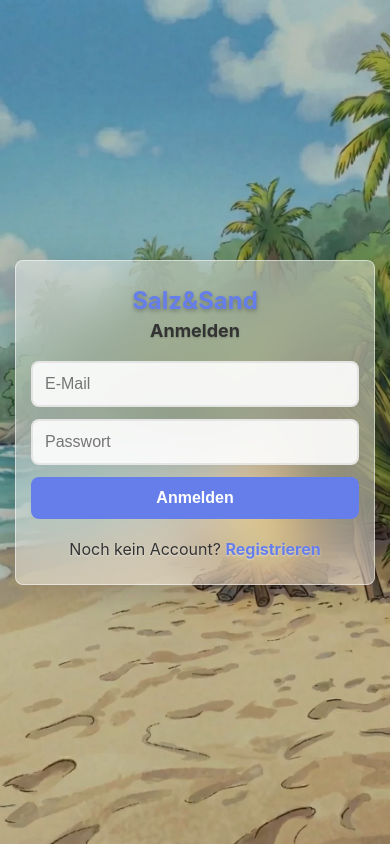
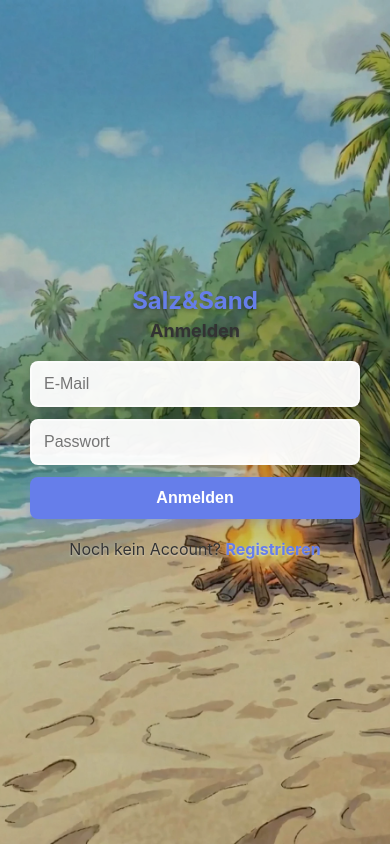
Before and after one commit to Philip8861/salz-sand, a React (Vite) app in the folder frontend/: page /login in a window 390 px wide. Built offline with nearby package versions, Linux system fonts and the light colour scheme; no server answers.

Commit message:
Style: Weißen Balken entfernt, nur Eingabefelder sichtbar

```diff
--- a/frontend/src/pages/Auth.css
+++ b/frontend/src/pages/Auth.css
@@ -43,14 +43,14 @@
 }
 
 .auth-card {
-  background: rgba(255, 255, 255, 0.25);
-  backdrop-filter: blur(25px);
+  background: transparent;
+  backdrop-filter: none;
   padding: 40px;
-  border-radius: 12px;
-  box-shadow: 0 10px 40px rgba(0, 0, 0, 0.2);
+  border-radius: 0;
+  box-shadow: none;
   width: 100%;
   max-width: 400px;
-  border: 1px solid rgba(255, 255, 255, 0.5);
+  border: none;
 }
 
 .auth-card h1 {
@@ -77,17 +77,19 @@
 
 .auth-card input {
   padding: 12px;
-  border: 2px solid rgba(224, 224, 224, 0.8);
+  border: 2px solid rgba(255, 255, 255, 0.6);
   border-radius: 8px;
   font-size: 16px;
   transition: border-color 0.3s;
-  background: rgba(255, 255, 255, 0.9);
+  background: rgba(255, 255, 255, 0.95);
   color: #333;
+  box-shadow: 0 2px 8px rgba(0, 0, 0, 0.1);
 }
 
 .auth-card input:focus {
   outline: none;
   border-color: #667eea;
+  box-shadow: 0 2px 12px rgba(102, 126, 234, 0.3);
 }
 
 .auth-card button {
@@ -99,11 +101,14 @@
   font-size: 16px;
   font-weight: bold;
   cursor: pointer;
-  transition: background 0.3s;
+  transition: all 0.3s;
+  box-shadow: 0 4px 12px rgba(102, 126, 234, 0.4);
 }
 
 .auth-card button:hover:not(:disabled) {
   background: #5568d3;
+  box-shadow: 0 6px 16px rgba(102, 126, 234, 0.5);
+  transform: translateY(-1px);
 }
 
 .auth-card button:disabled {
@@ -129,12 +134,14 @@
 }
 
 .error {
-  background: #fee;
+  background: rgba(255, 238, 238, 0.95);
   color: #c33;
   padding: 12px;
   border-radius: 8px;
   text-align: center;
   margin-bottom: 20px;
+  border: 1px solid rgba(204, 51, 51, 0.3);
+  box-shadow: 0 2px 8px rgba(0, 0, 0, 0.1);
 }
 
 /* Mobile Optimierungen */
@@ -149,15 +156,11 @@
     background: rgba(0, 0, 0, 0.2);
   }
 
-  /* Auth-Card auf Mobile etwas undurchsichtiger für bessere Lesbarkeit */
-  .auth-card {
-    background: rgba(255, 255, 255, 0.4);
-  }
-
   .auth-card {
     padding: 30px 20px;
     max-width: 100%;
     margin: 0 10px;
+    background: transparent;
   }
 
   .auth-card h1 {
```
